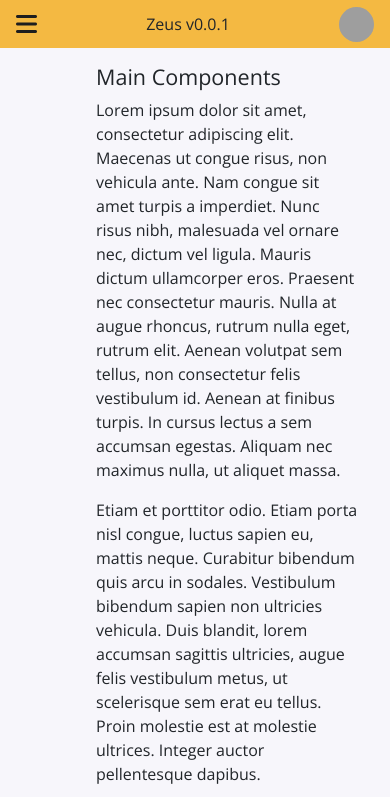
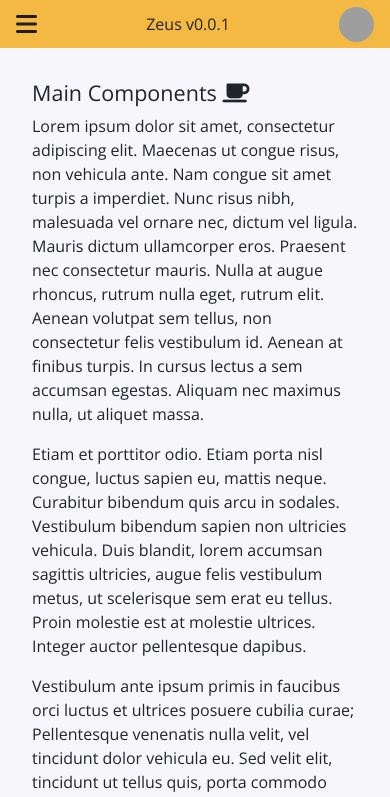
Before and after one commit to mzafram2001/zeus, an Angular app: page / in a window 390 px wide. Shown: the top 797 px of the page. Built offline with nearby package versions, Linux system fonts and the light colour scheme; grey boxes are pictures that could not be loaded.

Commit message:
FIX Styles and bugs

```diff
--- a/src/app/app.component.css
+++ b/src/app/app.component.css
@@ -1,7 +1,3 @@
-* {
-    font-family: 'Open Sans', sans-serif;
-}
-
 ::-webkit-scrollbar {
     width: 8px;
 }
@@ -179,11 +175,19 @@
     height: 100vh
 }
 
+@media screen and (max-width: 768px) {
+    body {
+        margin: calc(var(--header-height) + 1rem) 0 0 0;
+        padding-left: 0rem;
+        /*original + 2rem*/
+    }
+}
+
 @media screen and (min-width: 768px) {
     body {
         margin: calc(var(--header-height) + 1rem) 0 0 0;
         /*padding-left: calc(var(--nav-width) + 2rem)*/
-            /*original + 2rem*/
+        /*original + 2rem*/
     }
 
     .header {
--- a/src/app/app.component.html
+++ b/src/app/app.component.html
@@ -6,7 +6,7 @@
   <body id="body-pd">
     <!--Container Main start-->
     <div class="bg-custom" style="padding-top: 1rem; padding-bottom: 1rem;"> <!--original <div class="height-100 bg-light">-->
-      <h4>Main Components</h4>
+      <h4>Main Components <i class="fa-solid fa-coffee"></i></h4>
       <div>
         <p>
           Lorem ipsum dolor sit amet, consectetur adipiscing elit. Maecenas ut congue risus, non vehicula ante. Nam
--- a/src/index.html
+++ b/src/index.html
@@ -9,7 +9,9 @@
   <link rel="icon" type="image/x-icon" href="./assets/images/zeus_theme.png">
   <link href="https://cdn.jsdelivr.net/npm/bootstrap@5.3.2/dist/css/bootstrap.min.css" rel="stylesheet"
     integrity="sha384-T3c6CoIi6uLrA9TneNEoa7RxnatzjcDSCmG1MXxSR1GAsXEV/Dwwykc2MPK8M2HN" crossorigin="anonymous">
-  <link href="https://fonts.googleapis.com/css2?family=Open+Sans:wght@300&display=swap" rel="stylesheet">
+    <link rel="preconnect" href="https://fonts.googleapis.com">
+    <link rel="preconnect" href="https://fonts.gstatic.com" crossorigin>
+    <link href="https://fonts.googleapis.com/css2?family=Open+Sans&family=Roboto&display=swap" rel="stylesheet">
   <script src="https://cdn.jsdelivr.net/npm/bootstrap@5.3.2/dist/js/bootstrap.bundle.min.js"
     integrity="sha384-C6RzsynM9kWDrMNeT87bh95OGNyZPhcTNXj1NW7RuBCsyN/o0jlpcV8Qyq46cDfL"
     crossorigin="anonymous"></script>
```
